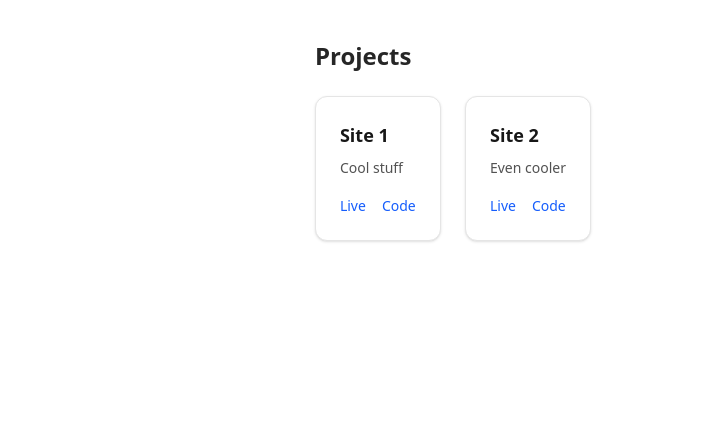
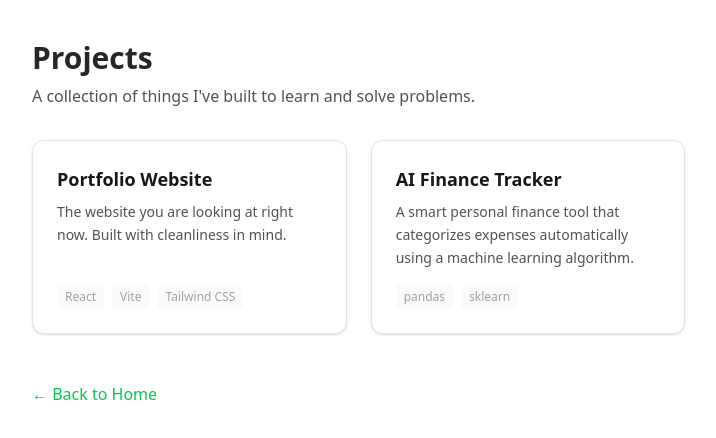
Before and after one commit to EvilTerry/Egidijus.dev, a React (Vite) app: page /projects in a window 1280 px wide. Shown: the top 438 px of the page, without its empty margins (112-828 px from the left). Built offline with nearby package versions, Linux system fonts and the light colour scheme.

Commit message:
Add Project details page and update Projects overview

```diff
--- a/src/App.tsx
+++ b/src/App.tsx
@@ -2,6 +2,7 @@ import { BrowserRouter as Router, Routes, Route, Navigate } from 'react-router-d
 import Home from './pages/Home';
 import About from './pages/About';
 import Projects from './pages/Projects';
+import Project from './pages/Project';
 
 export default function App() {
   return (
@@ -10,6 +11,9 @@ export default function App() {
         <Routes>
           <Route path="/" element={<Home />} />
           <Route path="/projects" element={<Projects />} />
+
+          <Route path="/projects/:slug" element={<Project />} />
+
           <Route path="/about" element={<About />} />
           <Route path="*" element={<Navigate to="/" replace />} />
         </Routes>
--- a/src/components/ProjectCard.tsx
+++ b/src/components/ProjectCard.tsx
@@ -1,19 +1,34 @@
+import { Link } from 'react-router-dom';
+
 type ProjectProps = {
+  slug: string;
   title: string;
   description: string;
-  demo?: string;
-  repo?: string;
+  tech: string[];
 };
 
-export default function ProjectCard({ title, description, demo, repo }: ProjectProps) {
+export default function ProjectCard({ slug, title, description, tech }: ProjectProps) {
   return (
-    <div className="rounded-xl border border-neutral-200 bg-white p-6 shadow-sm hover:shadow-md transition-shadow">
-      <h3 className="text-lg font-semibold text-neutral-900 mb-2">{title}</h3>
-      <p className="text-sm text-neutral-600 mb-4 leading-relaxed">{description}</p>
-      <div className="text-sm flex gap-4 text-blue-600">
-        {demo && <a href={demo} className="hover:underline">Live</a>}
-        {repo && <a href={repo} className="hover:underline">Code</a>}
+    <Link
+      to={`/projects/${slug}`}
+      className="block h-full group"
+    >
+      <div className="rounded-xl border border-neutral-200 bg-white p-6 shadow-sm hover:shadow-md transition-all h-full flex flex-col">
+        <h3 className="text-lg font-semibold text-neutral-900 mb-2 group-hover:text-green-600 transition-colors">
+          {title}
+        </h3>
+        <p className="text-sm text-neutral-600 mb-4 leading-relaxed flex-grow">
+          {description}
+        </p>
+
+        <div className="flex flex-wrap gap-2 mt-auto">
+           {tech.slice(0, 3).map(t => (
+             <span key={t} className="text-xs text-neutral-400 bg-neutral-50 px-2 py-1 rounded">
+               {t}
+             </span>
+           ))}
+        </div>
       </div>
-    </div>
+    </Link>
   );
 }
--- /dev/null
+++ b/src/pages/Project.tsx
@@ -0,0 +1,57 @@
+import { useParams, Link, Navigate } from 'react-router-dom';
+import { projects } from '../data/projects';
+
+export default function Project() {
+  const { slug } = useParams();
+  const project = projects.find((p) => p.slug === slug);
+
+  if (!project) {
+    return <Navigate to="/projects" replace />;
+  }
+
+  return (
+    <article className="px-4 py-10 max-w-3xl mx-auto flex-grow w-full">
+
+      <Link to="/projects" className="text-neutral-500 hover:text-neutral-800 text-sm mb-6 inline-block transition-colors">
+        &larr; Back to Projects
+      </Link>
+
+      <header className="mb-8">
+        <h1 className="text-4xl font-bold text-neutral-900 mb-4">{project.title}</h1>
+        <div className="flex flex-wrap gap-2 mb-6">
+          {project.tech.map((t) => (
+            <span key={t} className="px-2 py-1 bg-neutral-100 text-neutral-600 text-xs rounded-md border border-neutral-200">
+              {t}
+            </span>
+          ))}
+        </div>
+        <div className="flex gap-4">
+          {project.repo && (
+            <a href={project.repo} target="_blank" rel="noopener noreferrer" className="text-blue-600 hover:underline">
+              View Code
+            </a>
+          )}
+          {project.demo && (
+            <a href={project.demo} target="_blank" rel="noopener noreferrer" className="text-green-600 hover:underline">
+              Live Demo
+            </a>
+          )}
+        </div>
+      </header>
+
+      <hr className="border-neutral-200 mb-8" />
+
+      <div
+        className="
+          text-neutral-700 leading-relaxed
+          [&_ul]:list-disc [&_ul]:pl-5 [&_ul]:mb-4
+          [&_li]:mb-1
+          [&_p]:mb-4
+          [&_h3]:text-xl [&_h3]:font-bold [&_h3]:text-neutral-900 [&_h3]:mb-2 [&_h3]:mt-6
+        "
+        dangerouslySetInnerHTML={{ __html: project.content }}
+      />
+
+    </article>
+  );
+}
--- a/src/pages/Projects.tsx
+++ b/src/pages/Projects.tsx
@@ -1,18 +1,28 @@
 import ProjectCard from "../components/ProjectCard";
-
-const projects = [
-  { title: "Site 1", description: "Cool stuff", demo: "#", repo: "#" },
-  { title: "Site 2", description: "Even cooler", demo: "#", repo: "#" },
-];
+import { projects } from "../data/projects";
 
 export default function Projects() {
   return (
-    <section className="px-4 py-10 max-w-5xl mx-auto">
-      <h2 className="text-2xl font-bold mb-6 text-neutral-800">Projects</h2>
+    <section className="px-4 py-10 max-w-5xl mx-auto w-full">
+      <div className="mb-8">
+        <h2 className="text-3xl font-bold mb-2 text-neutral-800">Projects</h2>
+        <p className="text-neutral-600">
+          A collection of things I've built to learn and solve problems.
+        </p>
+      </div>
+
       <div className="grid gap-6 sm:grid-cols-2 lg:grid-cols-3">
-        {projects.map((p, i) => (
-          <ProjectCard key={i} {...p} />
+        {projects.map((project) => (
+          <ProjectCard
+            key={project.slug}
+            {...project}
+          />
         ))}
+      </div>
+      <div className="mt-12">
+        <a href="/" className="text-green-500 hover:text-green-600 font-medium hover:underline">
+          &larr; Back to Home
+        </a>
       </div>
     </section>
   );
```
